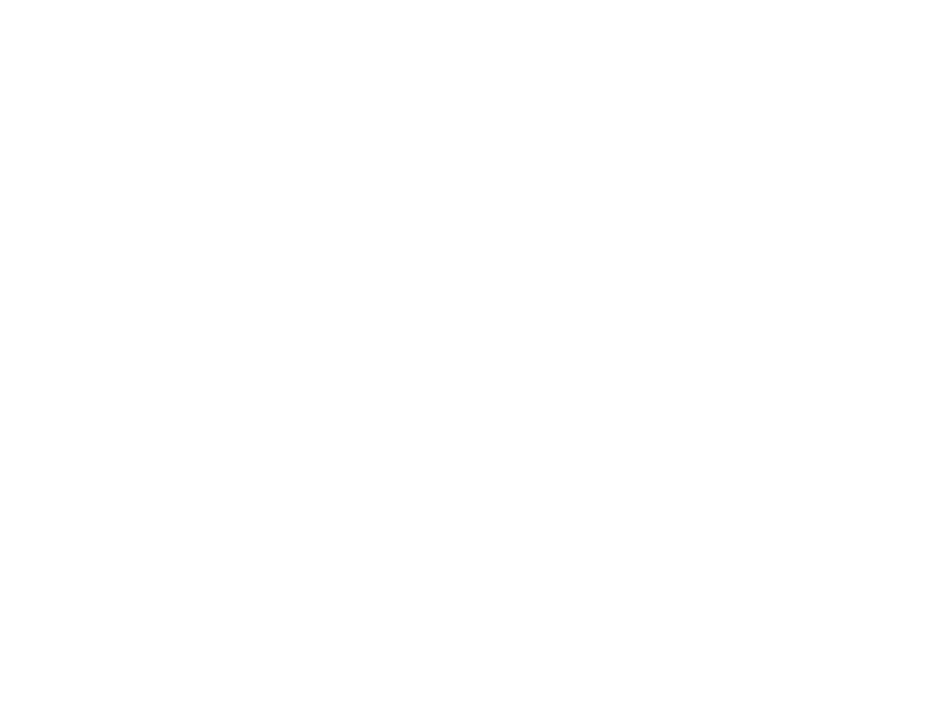
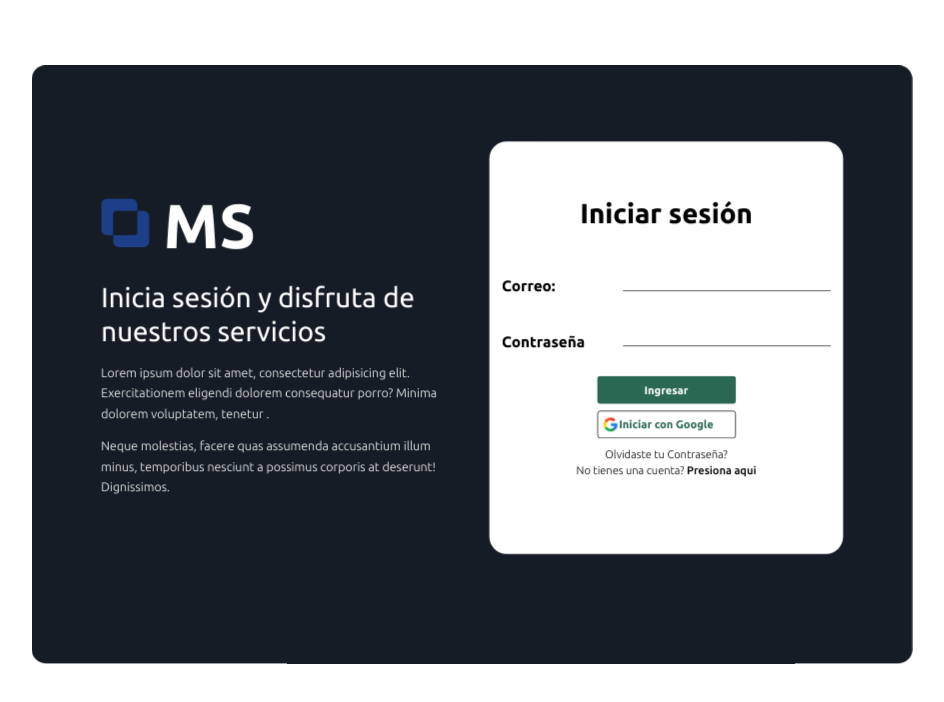
Before and after one commit to JoelZhub/MS, a plain HTML site: page SignIn.html in a window 1280 px wide. Shown: the whole page, without its empty margins (168-1112 px from the left). Drawn offline with nearby package versions, Linux system fonts and the light colour scheme.

Commit message:
#creacion del menu de inicio de seccion

```diff
--- a/SignIn.html
+++ b/SignIn.html
@@ -3,9 +3,101 @@
 <head>
     <meta charset="UTF-8">
     <meta name="viewport" content="width=device-width, initial-scale=1.0">
-    <title>Document</title>
+    <link rel="stylesheet" href="signIn.css">
+    <link href='https://unpkg.com/boxicons@2.1.4/css/boxicons.min.css' rel='stylesheet'>
+
+
+            <link
+        href="https://cdn.jsdelivr.net/npm/bootstrap@5.3.3/dist/css/bootstrap.min.css"
+        rel="stylesheet"
+        integrity="sha384-QWTKZyjpPEjISv5WaRU9OFeRpok6YctnYmDr5pNlyT2bRjXh0JMhjY6hW+ALEwIH"
+        crossorigin="anonymous"
+        />
+
+        <link
+        rel="stylesheet"
+        href="https://cdn.jsdelivr.net/npm/bootstrap-icons@1.11.3/font/bootstrap-icons.min.css"
+    >
+
+
+
+        <script
+        src="https://cdn.jsdelivr.net/npm/bootstrap@5.3.3/dist/js/bootstrap.bundle.min.js"
+        integrity="sha384-YvpcrYf0tY3lHB60NNkmXc5s9fDVZLESaAA55NDzOxhy9GkcIdslK1eN7N6jIeHz"
+        crossorigin="anonymous", defer
+        ></script>
+
+
+    <title>MS - Inicio de seccion</title>
 </head>
 <body>
 
+
+      <div class="contenedor">
+        <section class="contenido">
+            <div class="text-form">
+
+
+                <div class="header-contenido">
+
+                    <!-- <img src="" alt=""> -->
+                    <i class="bi bi-exclude"></i>
+                    <h2>MS</h2>
+                </div>
+
+                <div class="text">
+                <h3>Inicia sesión y disfruta de nuestros servicios</h3>
+
+                <p>Lorem ipsum dolor sit amet, consectetur adipisicing elit. Exercitationem eligendi dolorem consequatur porro? Minima dolorem voluptatem,
+                    tenetur . </p>
+                <p>Neque molestias, facere quas assumenda accusantium illum minus, temporibus nesciunt a possimus corporis at deserunt!
+                     Dignissimos.</p>
+                </div>
+
+
+            </div>
+            <form  action ="" method="post" class="signIn">
+
+                <h3>Iniciar sesión</h3>
+
+                <div class="inputs">
+
+                    <div class="email">
+                        <h5>Correo: </h5>
+                        <input type="text" >
+                    </div>
+
+                    <div class="password">
+                        <h5>Contraseña</h5>
+
+                        <input type="password" maxlength="8" >
+                    </div>
+
+                    <div class="btns">
+                        <button class="btn-ingreso">Ingresar</button>
+
+                        <img src="google.png" alt="icon-google" width="20px" height="20px">
+                        <button class="google-btn">Iniciar con Google</button>
+
+                    </div>
+
+                    <div class="forgot-password">
+                        <a href="#" >Olvidaste tu Contraseña?</a>
+                        <p>No tienes una cuenta? <a href="#">Presiona aqui</a></p>
+                    </div>
+
+
+
+                </div>
+
+
+
+            </form>
+
+        </section>
+      </div>
+
+
+
 </body>
 </html>
--- /dev/null
+++ b/signIn.css
@@ -0,0 +1,225 @@
+@import url('https://fonts.googleapis.com/css2?family=Ubuntu:ital,wght@0,300;0,400;0,500;0,700;1,300;1,400;1,500;1,700&display=swap');
+
+*{
+    padding: 0;
+    margin: 0;
+    box-sizing: border-box;
+    font-family: "Ubuntu", sans-serif;
+    font-weight: 300;
+    font-style: normal;
+    perspective: 900px;
+    overflow: hidden;
+    color: #ffffff;
+
+}
+
+.contenedor{
+
+    margin: 0 auto;
+    margin-top: -80px;
+    padding: 20px 10px;
+    background-color: #161C25;
+    border-radius: 20px;
+    max-width: 1272px;
+    height: 864px;
+    transform: translateZ(-400px);
+
+}
+.contenedor .contenido{
+    display: flex;
+    justify-content: space-between;
+    align-items: center;
+    width:100%;
+    min-height: auto;
+    padding:  90px ;
+}
+
+.contenido .text-form{
+    width: 500px;
+    height: auto;
+}
+.text-form .header-contenido{
+
+    display: flex;
+    width: 400px;
+    height: 120px;
+    margin-bottom: 15px;
+    gap: 20px;
+
+}
+.text-form .header-contenido i{
+
+    font-size: 70px;
+    color: #2563EB;
+    opacity:50%;
+}
+
+.text-form .header-contenido h2{
+
+    font-weight: 800;
+    font-size: 90px;
+
+}
+
+.text-form .text h3{
+
+        font-size: 40px;
+        width: 600px;
+        font-weight: 400;
+        margin-bottom: 20px;
+
+}
+.text-form .text p{
+    font-size: 18px;
+    line-height:30px;
+}
+
+.contenido .signIn{
+
+    background-color: #fff;
+    border-radius: 25px;
+    width: 511px;
+    height: 596px;
+    color: #000;
+
+
+}
+.contenido .signIn h3{
+
+    text-align: center;
+    font-size: 40px;
+    font-weight: bold;
+    margin-top: 80px;
+    margin-bottom: 60px;
+}
+.contenido .signIn .inputs .email{
+
+    width: 100%;
+    display: flex;
+    justify-content: space-between;
+    padding: 8px 18px;
+    height: auto;
+    margin-bottom: 30px;
+    color: #000;
+}
+.contenido .signIn .inputs .password{
+
+    width: 100%;
+    display: flex;
+    justify-content: space-between;
+    padding: 8px 18px;
+    height: auto;
+    color: #000;
+    margin-bottom: 20px;
+}
+
+.contenido .signIn .inputs .email h5{
+    font-size: 22px;
+    font-weight: 600;
+}
+.contenido .signIn .inputs .email input{
+    width: 300px;
+    height: 20px;
+    border: none;
+    border-bottom: 1px solid #161C25;
+    background-color: transparent;
+    outline:none ;
+    padding: 4px;
+    color: #000;
+    font-size: 20px;
+}
+.contenido .signIn .inputs .password input{
+    width: 300px;
+    height: 20px;
+    border: none;
+    border-bottom: 1px solid #161C25;
+    background-color: transparent;
+    outline:none ;
+    padding: 4px;
+    color: #000;
+    font-size: 20px;
+}
+
+.contenido .signIn .inputs .password h5{
+    font-size: 22px;
+    font-weight: 600;
+}
+.contenido .signIn .inputs .btns{
+
+    display: grid;
+    flex-direction: column-reverse;
+    justify-content: center;
+    width: 100%;
+    height: 90px;
+
+}
+
+.contenido .signIn .inputs .btns button{
+
+    width: 200px;
+    height: 40px;
+    background-color: transparent;
+    color: #000;
+
+}
+.contenido .signIn .inputs .btns .btn-ingreso{
+
+    background-color: #2B6853;
+    border: none;
+    border-radius: 4px;
+    color: #ffff;
+    margin-bottom: 10px;
+    font-size: 16px;
+    font-weight: bold;
+
+}
+.contenido .signIn .inputs .btns .btn-ingreso:hover{
+    opacity: 0.9;
+    transition: 3ms all ease;
+
+}
+
+.contenido .signIn .inputs .btns img{
+
+
+    left: 165px;
+    position: absolute;
+    top: 60px;
+
+}
+
+.contenido .signIn .inputs .btns .google-btn{
+
+    border-radius: 4px;
+    color: #2B6853;
+    position: relative;
+    font-size: 16;
+    border: 1px solid #000;
+    font-weight: bold;
+}
+.contenedor .signIn .inputs .forgot-password{
+    justify-content: center;
+    align-items: center;
+    width: 100%;
+    height: 90px;
+    text-align: center;
+    display:block;
+    margin-top: 10px;
+
+
+}
+.contenedor .signIn .inputs .forgot-password a{
+    color: #000;
+    font-weight:100;
+    text-decoration: none;
+
+}
+.contenedor .signIn .inputs .forgot-password p{
+
+    color: #000;
+}
+
+.contenedor .signIn .inputs .forgot-password p a{
+    font-weight: 500;
+    color: #000;
+}
```
Also changed, not shown: google.png (added).
